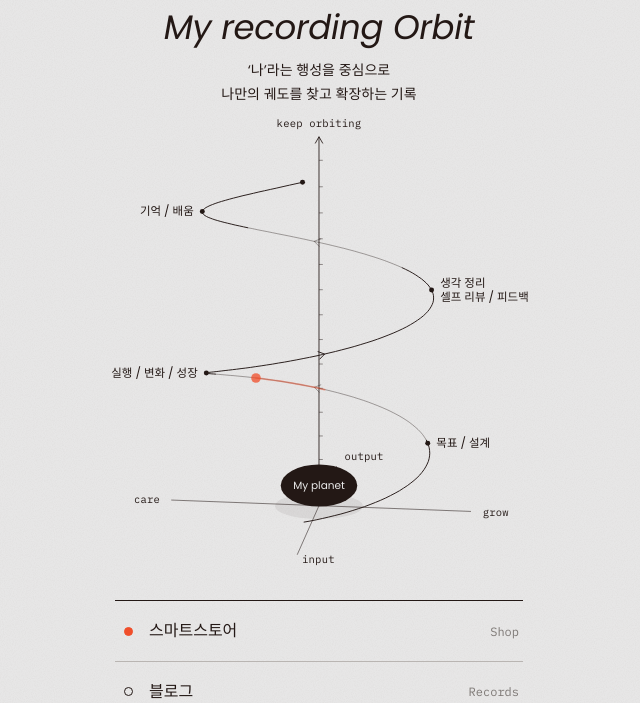
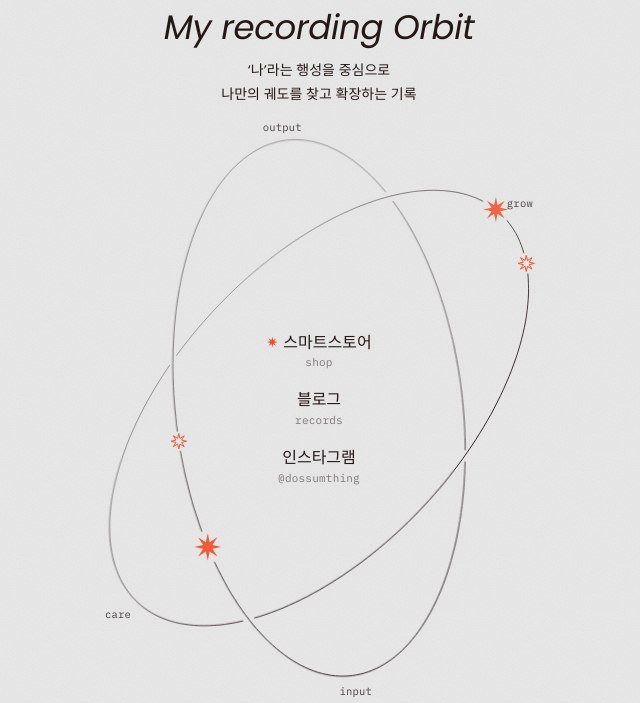
Before and after one commit to dossumthing/dossumthing-link, a plain HTML site: page index.html in a window 1280 px wide. Shown: the part 97-800 px from the top of the page, without its empty margins (321-961 px from the left). Drawn offline with Linux system fonts and the light colour scheme; a web font is replaced by a local one.

Commit message:
궤도 디자인 변경: 엇갈린 두 궤도와 다홍 별 위성, 링크를 궤도 가운데로
Co-Authored-By: Claude Opus 5.5 <noreply@anthropic.com>

```diff
--- a/index.html
+++ b/index.html
@@ -45,7 +45,7 @@
   main {
     max-width: 440px;
     margin: 0 auto;
-    padding: 44px 16px 32px;
+    padding: 36px 16px 24px;
     min-height: 100svh;
     display: flex;
     flex-direction: column;
@@ -70,55 +70,37 @@
     color: var(--ink);
   }
 
-  /* 궤도 맵 (나선) */
-  .orbit { margin: 18px -16px 0; touch-action: pan-y; cursor: grab; user-select: none; -webkit-user-select: none; }
-  .orbit.dragging { cursor: grabbing; }
-  .orbit svg { display: block; width: 100%; height: auto; overflow: visible; }
-  .orbit .g-line { fill: none; stroke: var(--ink); stroke-width: .8; opacity: .7; }
-  .orbit .helix { fill: none; stroke: var(--ink); stroke-width: 1; }
-  .orbit .helix.back { opacity: .4; }
-  .orbit .chev { fill: none; stroke: var(--ink); stroke-width: 1; stroke-linejoin: miter; }
-  .orbit .chev.back { opacity: .4; }
-  .orbit .v-axis { fill: none; stroke: var(--ink); stroke-width: .9; }
-  .orbit .tick { fill: none; stroke: var(--ink); stroke-width: .8; opacity: .6; }
-  .orbit .shadow { fill: var(--ink); opacity: .07; }
-  .orbit .planet { fill: var(--ink); }
-  .orbit .planet-t { fill: var(--bg); font: 400 11px var(--en); text-anchor: middle; dominant-baseline: central; }
-  .orbit .node { fill: var(--ink); }
-  .orbit .lab-en { fill: var(--ink); font: 400 11px var(--mono); letter-spacing: .02em; }
-  .orbit .lab-ko { fill: var(--ink); font: 400 12px var(--ko); }
-  .orbit .sat { fill: var(--accent); }
-  .orbit .sat-trail { fill: none; stroke: var(--accent); stroke-width: 1.8; stroke-linecap: round; opacity: .45; }
+  /* 궤도 무대: 두 궤도 사이 가운데에 링크 */
+  .stage { position: relative; margin: 14px -16px 0; aspect-ratio: 460 / 600; }
+  .stage > svg { position: absolute; inset: 0; width: 100%; height: 100%; overflow: visible; }
+  .stage .orbit-line { fill: none; stroke: var(--ink); stroke-width: 1; }
+  .stage .lab-en { fill: var(--ink); font: 400 11px var(--mono); letter-spacing: .02em; opacity: .8; }
+  .stage .star { fill: var(--accent); }
+  .stage .star-small { fill: none; stroke: var(--accent); stroke-width: 1; stroke-linejoin: miter; }
 
-  /* 링크 */
-  nav { margin-top: 20px; }
-  nav ul { list-style: none; margin: 0; padding: 0; border-top: 1px solid var(--ink); }
-  nav li { border-bottom: 1px solid var(--line); }
-  nav li:last-child { border-bottom-color: var(--ink); }
+  nav {
+    position: absolute; left: 50%; top: 50%;
+    transform: translate(-50%, -50%);
+    width: 46%;
+    text-align: center;
+  }
+  nav ul { list-style: none; margin: 0; padding: 0; display: flex; flex-direction: column; gap: 6px; }
   nav a {
-    display: grid;
-    grid-template-columns: 18px 1fr auto;
-    align-items: center;
-    gap: 12px;
-    padding: 17px 4px;
+    display: block;
+    padding: 7px 4px;
     color: var(--ink);
     text-decoration: none;
+    line-height: 1.35;
   }
-  nav .dot {
-    width: 9px; height: 9px; border-radius: 50%;
-    border: 1px solid var(--ink);
-    justify-self: center;
-    transition: background-color .2s, border-color .2s, transform .2s;
-  }
-  nav .name { font-size: 16px; font-weight: 500; }
-  nav .where { font: 400 12px var(--mono); color: var(--muted); }
-  nav a:hover .dot, nav a:focus-visible .dot { background: var(--accent); border-color: var(--accent); transform: scale(1.25); }
-  nav li.main .dot { background: var(--accent); border-color: var(--accent); }
-  nav a:focus-visible { outline: 2px solid var(--accent); outline-offset: -2px; }
+  nav .name { display: inline-flex; align-items: center; gap: 6px; font-size: 16px; font-weight: 500; transition: color .2s; }
+  nav .name svg { width: 11px; height: 11px; fill: var(--accent); flex: none; }
+  nav .where { display: block; margin-top: 2px; font: 400 11px var(--mono); color: var(--muted); letter-spacing: .02em; }
+  nav a:hover .name, nav a:focus-visible .name { color: var(--accent); }
+  nav a:focus-visible { outline: 1.5px solid var(--accent); outline-offset: 2px; border-radius: 2px; }
 
   footer {
     margin-top: auto;
-    padding-top: 36px;
+    padding-top: 20px;
     text-align: center;
     font: 400 11px var(--mono);
     color: var(--muted);
@@ -138,17 +120,16 @@
     <p class="lede">‘나’라는 행성을 중심으로<br>나만의 궤도를 찾고 확장하는 기록</p>
   </header>
 
-  <figure class="orbit" id="orbit-fig" aria-label="My planet을 중심으로 바닥에 Input, Grow, Output, Care 네 축이 있고, 기록의 궤도가 그 둘레를 반시계로 돌며 한 바퀴마다 조금씩 위로 올라가는 나선. 첫 바퀴에는 목표/설계, 실행/변화/성장, 생각 정리/셀프 리뷰/피드백, 기억/배움 지점이 있다.">
-    <svg id="orbit" viewBox="0 54 460 476" aria-hidden="true"></svg>
-  </figure>
-
-  <nav aria-label="두썸띵 링크">
-    <ul>
-      <li class="main"><a href="https://smartstore.naver.com/dossumthing" data-link="store"><span class="dot"></span><span class="name">스마트스토어</span><span class="where">Shop</span></a></li>
-      <li><a href="https://blog.naver.com/dossumthing_blog" data-link="blog"><span class="dot"></span><span class="name">블로그</span><span class="where">Records</span></a></li>
-      <li><a href="https://www.instagram.com/dossumthing/" data-link="instagram"><span class="dot"></span><span class="name">인스타그램</span><span class="where">@dossumthing</span></a></li>
-    </ul>
-  </nav>
+  <div class="stage">
+    <svg id="orbit" viewBox="0 0 460 600" aria-hidden="true"></svg>
+    <nav aria-label="두썸띵 링크">
+      <ul>
+        <li><a href="https://smartstore.naver.com/dossumthing" data-link="store"><span class="name"><svg viewBox="-14 -14 28 28" aria-hidden="true"><path d="M0 -14L2 -4.8L9.9 -9.9L4.8 -2L14 0L4.8 2L9.9 9.9L2 4.8L0 14L-2 4.8L-9.9 9.9L-4.8 2L-14 0L-4.8 -2L-9.9 -9.9L-2 -4.8Z"/></svg>스마트스토어</span><span class="where">shop</span></a></li>
+        <li><a href="https://blog.naver.com/dossumthing_blog" data-link="blog"><span class="name">블로그</span><span class="where">records</span></a></li>
+        <li><a href="https://www.instagram.com/dossumthing/" data-link="instagram"><span class="name">인스타그램</span><span class="where">@dossumthing</span></a></li>
+      </ul>
+    </nav>
+  </div>
 
   <footer>© dossumthing</footer>
 </main>
--- a/orbit.js
+++ b/orbit.js
@@ -1,241 +1,161 @@
-/* 두썸띵 My recording Orbit — 나선형 궤도
-   바닥 평면: My planet을 중심으로 4축 (x: Grow + / Care -, y: Output + / Input -)
-   기록은 Input → Grow → Output → Care 반시계로 돌며, 한 바퀴마다 조금씩 위로 올라간다(꾸준함). */
+/* 두썸띵 My recording Orbit — 엇갈린 두 궤도와 별 위성
+   두 궤도는 살짝 기울어진 고리. 아래쪽(가까운 쪽)은 진하게, 위쪽(먼 쪽)은 옅게.
+   다홍 별 두 개가 각자의 궤도를 반시계로 돈다. 속도는 저마다 천천히 변해서,
+   가끔은 같은 속도로 나란히 돌기도 한다. */
 (function () {
   var svg = document.getElementById('orbit');
-  var fig = document.getElementById('orbit-fig');
-  if (!svg || !fig) return;
+  if (!svg) return;
 
   var NS = 'http://www.w3.org/2000/svg';
-  var DEG = Math.PI / 180;
-
-  // 장면 설정
-  var CX = 230, CY = 452, D = 1400;        // 바닥 중심의 화면 위치, 원근 거리
-  var R = 114;                             // 나선 반지름
-  var A0 = -90, A1 = -90 + 360 * 2;        // Input 앞에서 시작해 2바퀴
-  var H = 318;                             // 나선 전체 높이
-  var AXIS_UP = 372;                       // 세로축 길이
-  var GROUND = 158;                        // 바닥 축 길이(반)
-  var TILT = 73 * DEG;                     // 바닥 평면 기울기 (클수록 옆에서 봄)
-  var YAW0 = -14 * DEG;                    // 기본 회전
-  var CLIMB = 16;                          // 다홍 점이 끝까지 오르는 시간(초)
+  var DEG = Math.PI / 180, TAU = Math.PI * 2;
+  var CX = 230, CY = 300;
 
   var reduce = false;
   try { reduce = window.matchMedia('(prefers-reduced-motion: reduce)').matches; } catch (e) {}
 
-  var yaw = YAW0, drag = 0;
-
-  function P(x, y, h) {
-    var c = Math.cos(yaw), s = Math.sin(yaw);
-    var xr = x * c - y * s, yr = x * s + y * c;
-    var ct = Math.cos(TILT), st = Math.sin(TILT);
-    var up = yr * ct + h * st;
-    var z = yr * st - h * ct;               // + 먼 쪽
-    var k = D / (D + z);
-    return { x: CX + xr * k, y: CY - up * k, z: z, k: k };
-  }
-  function helix(a) {                       // a: 각도(도)
-    var t = (a - A0) / (A1 - A0);
-    return P(R * Math.cos(a * DEG), R * Math.sin(a * DEG), 18 + H * t);
+  // 궤도: 반지름(rx, ry), 기울기(rot)
+  var orbits = [
+    { rx: 150, ry: 282, rot: -7 },     // 세로로 긴 궤도
+    { rx: 278, ry: 150, rot: -47 }     // 비스듬히 누운 궤도
+  ];
+  orbits.forEach(function (o) {
+    o.c = Math.cos(o.rot * DEG); o.s = Math.sin(o.rot * DEG);
+  });
+  function at(o, t) {                  // t: 라디안. sin t > 0 쪽이 화면 아래 = 가까운 쪽
+    var x = o.rx * Math.cos(t), y = o.ry * Math.sin(t);
+    return { x: CX + x * o.c - y * o.s, y: CY + x * o.s + y * o.c, depth: Math.sin(t) };
   }
   function f1(n) { return n.toFixed(1); }
-  function pt(cmd, p) { return cmd + f1(p.x) + ' ' + f1(p.y); }
 
-  var layers = {};
-  ['back', 'axis', 'front', 'top'].forEach(function (k) {
-    layers[k] = document.createElementNS(NS, 'g');
-    svg.appendChild(layers[k]);
-  });
   function el(name, attrs, parent) {
     var n = document.createElementNS(NS, name);
     for (var k in attrs) n.setAttribute(k, attrs[k]);
-    parent.appendChild(n);
+    if (parent) parent.appendChild(n);
     return n;
   }
 
-  // 바닥
-  var ground = el('path', { 'class': 'g-line' }, layers.back);
-  var groundLabels = [
-    { t: 'grow', v: [1, 0] }, { t: 'output', v: [0, 1] },
-    { t: 'care', v: [-1, 0] }, { t: 'input', v: [0, -1] }
-  ].map(function (g) { g.node = el('text', { 'class': 'lab-en' }, layers.back); g.node.textContent = g.t; return g; });
-  var shadow = el('path', { 'class': 'shadow' }, layers.back);
+  var defs = el('defs', {}, svg);
+  var gLines = el('g', {}, svg);
+  var gLabels = el('g', {}, svg);
+  var gStars = el('g', {}, svg);
 
-  // 나선: 먼 쪽 / 가까운 쪽을 따로 그려 세로축을 사이에 끼운다
-  var helixBack = el('path', { 'class': 'helix back' }, layers.back);
-  var helixFront = el('path', { 'class': 'helix' }, layers.front);
-  var chevBack = el('path', { 'class': 'chev back' }, layers.back);
-  var chevFront = el('path', { 'class': 'chev' }, layers.front);
+  // 두 궤도가 엇갈리는 자리: 먼 쪽 궤도 선을 살짝 끊어 앞뒤를 보여 준다
+  function crossings() {
+    var a = orbits[0], b = orbits[1], out = [];
+    function inside(o, p) {             // 궤도 o 안쪽이면 < 1
+      var dx = p.x - CX, dy = p.y - CY;
+      var x = dx * o.c + dy * o.s, y = -dx * o.s + dy * o.c;
+      return (x * x) / (o.rx * o.rx) + (y * y) / (o.ry * o.ry) - 1;
+    }
+    var N = 1440, prev = inside(b, at(a, 0));
+    for (var i = 1; i <= N; i++) {
+      var t = i / N * TAU, v = inside(b, at(a, t));
+      if ((prev < 0) !== (v < 0)) {
+        var p = at(a, t);
+        // b 위에서 같은 점의 각도 찾기
+        var best = 0, bd = 1e9;
+        for (var j = 0; j < N; j++) {
+          var q = at(b, j / N * TAU), d = Math.hypot(q.x - p.x, q.y - p.y);
+          if (d < bd) { bd = d; best = j / N * TAU; }
+        }
+        out.push({ p: p, da: p.depth, db: at(b, best).depth });
+      }
+      prev = v;
+    }
+    return out;
+  }
+  var X = crossings();
 
-  // 세로축
-  var vAxis = el('path', { 'class': 'v-axis' }, layers.axis);
-  var ticks = el('path', { 'class': 'tick' }, layers.axis);
-  var vLabel = el('text', { 'class': 'lab-en', 'text-anchor': 'middle' }, layers.axis);
-  vLabel.textContent = 'keep orbiting';
-
-  // 행성
-  var planet = el('g', {}, layers.axis);
-  el('ellipse', { 'class': 'planet', rx: 40, ry: 22 }, planet);
-  el('text', { 'class': 'planet-t', y: 0.5 }, planet).textContent = 'My planet';
-
-  // 궤도 위 기록 지점 (첫 바퀴의 사분면 + 끝점)
-  var nodes = [
-    // 궤도의 양 옆 가장자리(앞뒤 깊이 0)에 번갈아 놓아 겹치지 않게
-    { a: 14, lines: ['목표 / 설계'] },
-    { a: 194, lines: ['실행 / 변화 / 성장'] },
-    { a: 374, lines: ['생각 정리', '셀프 리뷰 / 피드백'] },
-    { a: 554, lines: ['기억 / 배움'] },
-    { a: A1, lines: [] }
-  ].map(function (n) {
-    n.dot = el('circle', { 'class': 'node', r: 2.6 }, layers.top);
-    n.text = el('text', { 'class': 'lab-ko' }, layers.top);
-    n.lines.forEach(function (l, i) {
-      el('tspan', { x: 0, dy: i ? 15 : 0 }, n.text).textContent = l;
+  // 궤도마다 마스크: 엇갈림 틈 + 별이 지나가는 자리 틈
+  orbits.forEach(function (o, i) {
+    var m = el('mask', { id: 'm' + i, maskUnits: 'userSpaceOnUse', x: -200, y: -200, width: 860, height: 1000 }, defs);
+    el('rect', { x: -200, y: -200, width: 860, height: 1000, fill: '#fff' }, m);
+    X.forEach(function (c) {
+      var mine = i === 0 ? c.da : c.db, other = i === 0 ? c.db : c.da;
+      if (mine < other) el('circle', { cx: f1(c.p.x), cy: f1(c.p.y), r: 6, fill: '#000' }, m);
     });
-    return n;
+    o.holes = [el('circle', { r: 0, fill: '#000' }, m), el('circle', { r: 0, fill: '#000' }, m)];
+    o.mask = m;
   });
 
-  var trail = el('path', { 'class': 'sat-trail' }, layers.top);
-  var sat = el('circle', { 'class': 'sat', r: 5 }, layers.top);
+  // 궤도 선: 띠로 나눠 가까운 쪽은 진하게, 먼 쪽은 옅게
+  orbits.forEach(function (o, i) {
+    var g = el('g', { mask: 'url(#m' + i + ')', 'class': 'orbit-line' }, gLines);
+    var BANDS = 36, STEP = 6;
+    for (var k = 0; k < BANDS; k++) {
+      var t0 = k / BANDS * TAU, d = '';
+      for (var s = 0; s <= STEP; s++) {
+        var p = at(o, t0 + TAU / BANDS * s / STEP);
+        d += (s ? 'L' : 'M') + f1(p.x) + ' ' + f1(p.y);
+      }
+      var mid = Math.sin(t0 + TAU / BANDS / 2);
+      el('path', { d: d, opacity: (0.4 + 0.6 * (mid + 1) / 2).toFixed(2) }, g);
+    }
+  });
 
-  var CHEVS = [100, 280, 460];      // 화살표 자리(각도)
+  // 원래 맵의 네 방향을 궤도 끝에 작게
+  function label(text, x, y, anchor) {
+    var n = el('text', { 'class': 'lab-en', x: f1(x), y: f1(y), 'text-anchor': anchor || 'middle' }, gLabels);
+    n.textContent = text;
+  }
+  (function () {
+    var a = orbits[0], b = orbits[1];
+    var top = at(a, -Math.PI / 2), bot = at(a, Math.PI / 2);
+    label('output', top.x - 4, top.y - 10);
+    label('input', bot.x + 4, bot.y + 20);
+    var g = at(b, 0), c = at(b, Math.PI);
+    var ux = b.c, uy = b.s;                            // 누운 궤도의 긴 축 방향
+    label('grow', g.x + ux * 10, g.y + uy * 10, 'start');
+    label('care', c.x - ux * 10, c.y - uy * 10 + 9, 'end');
+  })();
 
-  function chevron(a) {
-    var p = helix(a), q = helix(a + 2), b = helix(a - 2);
-    var dx = q.x - b.x, dy = q.y - b.y, L = Math.hypot(dx, dy) || 1;
-    dx /= L; dy /= L;
-    var s = 6.5, w = 4.2;
-    var bx = p.x - dx * s, by = p.y - dy * s;
-    return { z: p.z, d: 'M' + f1(bx - dy * w) + ' ' + f1(by + dx * w) + pt('L', p) + 'L' + f1(bx + dy * w) + ' ' + f1(by - dx * w) };
+  // 별: 8갈래
+  function starPath(R, r) {
+    var d = '';
+    for (var i = 0; i < 16; i++) {
+      var a = i * TAU / 16 - Math.PI / 2, L = i % 2 ? r : R;
+      d += (i ? 'L' : 'M') + f1(Math.cos(a) * L) + ' ' + f1(Math.sin(a) * L);
+    }
+    return d + 'Z';
+  }
+  var BIG = starPath(14, 5.2), SMALL = starPath(8.5, 3.4);
+
+  var sats = [
+    { o: 0, t: -2.2, base: TAU / 26, amp: 0.45, per: 37, ph: 0 },
+    { o: 1, t: 1.1, base: TAU / 31, amp: 0.4, per: 23, ph: 2.1 }
+  ].map(function (s) {
+    s.big = el('path', { d: BIG, 'class': 'star' }, gStars);
+    s.small = el('path', { d: SMALL, 'class': 'star-small' }, gStars);
+    return s;
+  });
+
+  function place(s) {
+    var o = orbits[s.o];
+    var p = at(o, s.t), q = at(o, s.t + 0.42);         // 작은 별은 조금 뒤에서 따라온다
+    var k = 0.78 + 0.32 * (p.depth + 1) / 2;            // 가까울수록 크게
+    var kq = 0.78 + 0.32 * (q.depth + 1) / 2;
+    s.big.setAttribute('transform', 'translate(' + f1(p.x) + ' ' + f1(p.y) + ') scale(' + k.toFixed(3) + ')');
+    s.small.setAttribute('transform', 'translate(' + f1(q.x) + ' ' + f1(q.y) + ') scale(' + kq.toFixed(3) + ')');
+    s.big.setAttribute('opacity', (0.72 + 0.28 * (p.depth + 1) / 2).toFixed(2));
+    // 별이 지나가는 자리는 궤도 선을 비워 준다
+    o.holes[0].setAttribute('cx', f1(p.x)); o.holes[0].setAttribute('cy', f1(p.y)); o.holes[0].setAttribute('r', f1(17 * k));
+    o.holes[1].setAttribute('cx', f1(q.x)); o.holes[1].setAttribute('cy', f1(q.y)); o.holes[1].setAttribute('r', f1(11 * kq));
   }
 
-  var satT = reduce ? 0.12 : 0;
-
-  function draw() {
-    // 바닥 십자
-    var gd = '';
-    [[1, 0], [0, 1]].forEach(function (v) {
-      gd += pt('M', P(-v[0] * GROUND, -v[1] * GROUND, 0)) + pt('L', P(v[0] * GROUND, v[1] * GROUND, 0));
-    });
-    ground.setAttribute('d', gd);
-    groundLabels.forEach(function (g) {
-      var p = P(g.v[0] * (GROUND + 12), g.v[1] * (GROUND + 12), 0);
-      var mid = Math.abs(p.x - CX) < 40;       // 세로축 근처면 축 옆으로 비켜 쓴다
-      g.node.setAttribute('x', f1(mid ? p.x + 7 : p.x));
-      g.node.setAttribute('y', f1(mid && p.z > 0 ? p.y - 4 : p.y + 4));
-      g.node.setAttribute('text-anchor', mid || p.x > CX ? 'start' : 'end');
-    });
-
-    // 행성 그림자(바닥에 비친 원)
-    var sd = '';
-    for (var i = 0; i <= 36; i++) {
-      var aa = i * 10 * DEG;
-      sd += pt(i ? 'L' : 'M', P(46 * Math.cos(aa), 46 * Math.sin(aa), 0));
-    }
-    shadow.setAttribute('d', sd + 'Z');
-
-    // 나선
-    var back = '', front = '', prev = null, prevFront = null;
-    for (var a = A0; a <= A1 + 0.01; a += 3) {
-      var p = helix(a);
-      if (prev) {
-        var isFront = (prev.z + p.z) / 2 < 0;
-        if (isFront !== prevFront) {
-          if (isFront) front += pt('M', prev); else back += pt('M', prev);
-        }
-        if (isFront) front += pt('L', p); else back += pt('L', p);
-        prevFront = isFront;
-      }
-      prev = p;
-    }
-    helixBack.setAttribute('d', back);
-    helixFront.setAttribute('d', front);
-
-    var cb = '', cf = '';
-    CHEVS.forEach(function (ca) { var c = chevron(ca); if (c.z < 0) cf += c.d; else cb += c.d; });
-    chevBack.setAttribute('d', cb);
-    chevFront.setAttribute('d', cf);
-
-    // 세로축 + 눈금
-    var base = P(0, 0, 0), top = P(0, 0, AXIS_UP);
-    vAxis.setAttribute('d', pt('M', base) + pt('L', top)
-      + 'M' + f1(top.x - 4) + ' ' + f1(top.y + 7) + pt('L', top) + 'L' + f1(top.x + 4) + ' ' + f1(top.y + 7));
-    var td = '';
-    for (var h = 50; h < AXIS_UP - 10; h += 25) {
-      var tp = P(0, 0, h);
-      td += pt('M', tp) + 'L' + f1(tp.x + 4) + ' ' + f1(tp.y);
-    }
-    ticks.setAttribute('d', td);
-    vLabel.setAttribute('x', f1(top.x));
-    vLabel.setAttribute('y', f1(top.y - 10));
-
-    var pc = P(0, 0, 22);
-    planet.setAttribute('transform', 'translate(' + f1(pc.x) + ' ' + f1(pc.y) + ')');
-
-    // 기록 지점
-    nodes.forEach(function (n) {
-      var q = helix(n.a);
-      n.dot.setAttribute('cx', f1(q.x));
-      n.dot.setAttribute('cy', f1(q.y));
-      var right = q.x >= CX;
-      n.text.setAttribute('text-anchor', right ? 'start' : 'end');
-      var tx = q.x + (right ? 9 : -9), ty = q.y + 4 - (n.lines.length - 1) * 7.5;
-      n.text.setAttribute('transform', 'translate(' + f1(tx) + ' ' + f1(ty) + ')');
-      var o = q.z > 0 ? 0.55 : 1;
-      n.text.setAttribute('opacity', o);
-      n.dot.setAttribute('opacity', o);
-    });
-
-    // 다홍 점: 나선을 따라 아래에서 위로
-    var sa = A0 + (A1 - A0) * Math.min(1, satT);
-    var s = helix(sa);
-    sat.setAttribute('cx', f1(s.x));
-    sat.setAttribute('cy', f1(s.y));
-    sat.setAttribute('opacity', s.z > 0 ? 0.75 : 1);
-    var tr = '', from = Math.max(A0, sa - 40);
-    for (var b = from; b <= sa; b += 2) tr += pt(b === from ? 'M' : 'L', helix(b));
-    trail.setAttribute('d', tr);
+  function speed(s, clock) {                            // 저마다의 속도, 천천히 변한다
+    return s.base * (1 + s.amp * Math.sin(clock * TAU / s.per + s.ph));
   }
 
-  // 손가락·마우스로 옆으로 끌면 나선이 돈다
-  var dragging = false, lastX = 0;
-  fig.addEventListener('pointerdown', function (e) {
-    dragging = true; lastX = e.clientX;
-    fig.classList.add('dragging');
-    try { fig.setPointerCapture(e.pointerId); } catch (err) {}
-  });
-  fig.addEventListener('pointermove', function (e) {
-    if (!dragging) return;
-    drag += (e.clientX - lastX) * 0.5 * DEG;
-    lastX = e.clientX;
-    if (reduce) { yaw = YAW0 + drag; draw(); }
-  });
-  function release() {
-    if (!dragging) return;
-    dragging = false;
-    fig.classList.remove('dragging');
-  }
-  fig.addEventListener('pointerup', release);
-  fig.addEventListener('pointercancel', release);
-
-  if (reduce) { draw(); return; }
+  if (reduce) { sats.forEach(place); return; }
 
   var last = null, clock = 0;
   function frame(now) {
     if (last === null) last = now;
     var dt = Math.min(0.05, (now - last) / 1000);
-    last = now;
-    clock += dt;
-
-    if (!dragging) drag *= Math.exp(-dt * 1.2);                        // 손을 떼면 천천히 제자리로
-    var tYaw = YAW0 + Math.sin(clock * 2 * Math.PI / 24) * 7 * DEG + drag;  // 아주 느리게 흔들림
-    yaw += (tYaw - yaw) * (1 - Math.exp(-dt * (dragging ? 20 : 4)));
-
-    satT += dt / CLIMB;
-    if (satT > 1.1) satT = 0;                                          // 끝에서 잠깐 머문 뒤 다시 처음부터
-    draw();
+    last = now; clock += dt;
+    sats.forEach(function (s) { s.t -= speed(s, clock) * dt; place(s); });   // 반시계
     requestAnimationFrame(frame);
   }
-  draw();
+  sats.forEach(place);
   requestAnimationFrame(frame);
 })();
```
